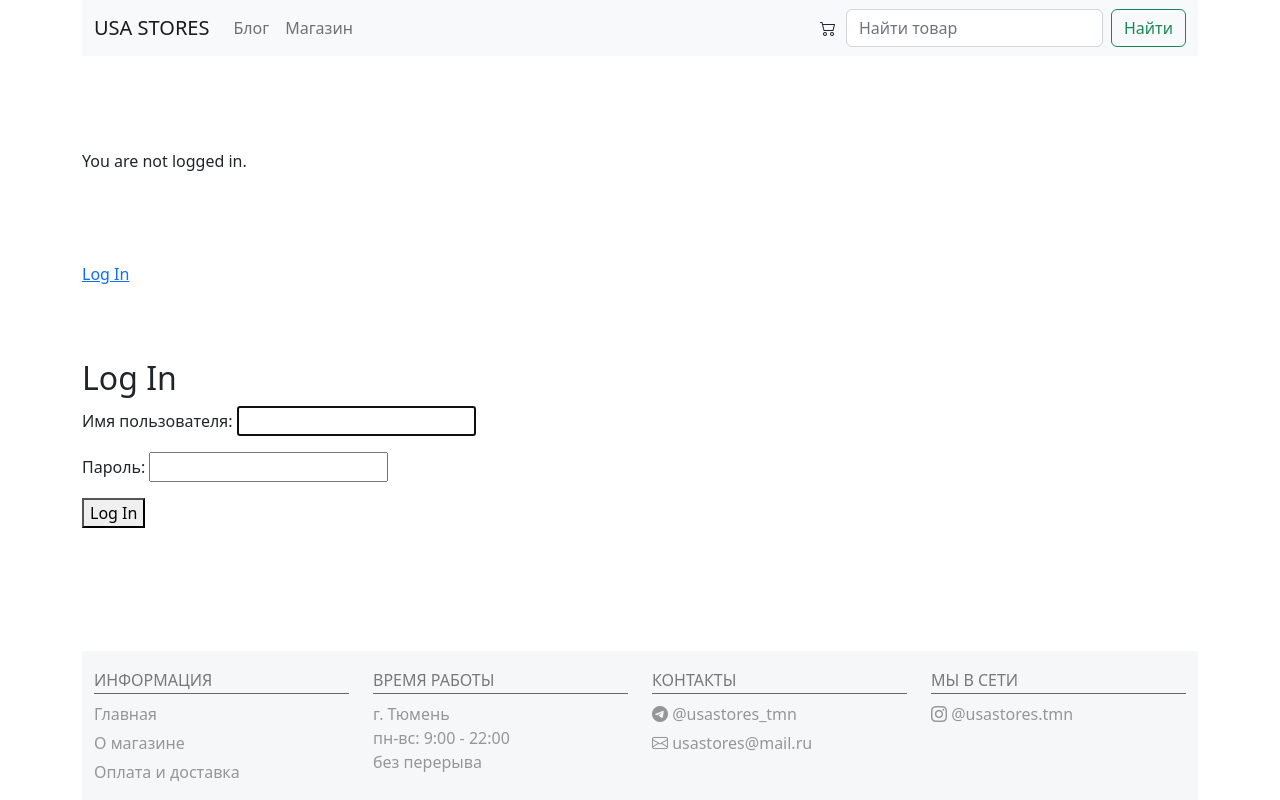
After one commit to Anonym26/usastores, a Django app: page /accounts/login/ in a window 1280 px wide. The commit adds this page. Run offline with Django 4.2, Linux system fonts and the light colour scheme; some libraries are stand-ins or nearby versions.

Commit message:
добавлена аутентификация пользователей

```diff
--- a/usastores/blog/views.py
+++ b/usastores/blog/views.py
@@ -8,7 +8,6 @@ class BlogHome(DataMixin, ListView):
     model = Blog  # ссылается на модель Blog
     template_name = 'blog/index.html'  # прописываем путь
     context_object_name = 'posts'  # для использования в шаблоне
-
 
     def get_context_data(self, *, object_list=None, **kwargs):
         """Формирует динамический и статический контекст, который передается в шаблон"""
--- a/usastores/shop/urls.py
+++ b/usastores/shop/urls.py
@@ -1,3 +1,4 @@
+from django.contrib.auth import login
 from django.urls import path
 
 from .views import *
--- a/usastores/templates/base.html
+++ b/usastores/templates/base.html
@@ -56,6 +56,7 @@
                                 {% endif %}
                             {% endwith %}
                         </div>
+
                         <!-- Search -->
                         <form class="d-flex" role="search">
                             <input class="form-control me-2" type="search" placeholder="Найти товар" aria-label="Search">
@@ -65,6 +66,14 @@
                 </div>
             </nav>
         </header>
+        <!-- Приветствие пользователя -->
+        {% if user.is_authenticated %}
+            <p>Hi {{ user.username }}!</p>
+            <p><a href="{% url 'logout' %}">Log out</a></p>
+        {% else %}
+            <p>You are not logged in.</p>
+            <a href="{% url 'login' %}">Log In</a>
+        {% endif %}
 
         <!-- JavaScript Bundle with Popper -->
         <script src="https://cdn.jsdelivr.net/npm/bootstrap@5.2.2/dist/js/bootstrap.bundle.min.js"
--- /dev/null
+++ b/usastores/templates/registration/login.html
@@ -0,0 +1,11 @@
+{% extends 'base.html' %} &nbsp;{% block content %}
+
+<h2>Log In</h2>
+<!-- Форма входа -->
+<form method="post">
+    {% csrf_token %}
+    {{ form.as_p }}
+    <button type="submit">Log In</button>
+</form>
+
+{% endblock content %}
--- a/usastores/usastores/settings.py
+++ b/usastores/usastores/settings.py
@@ -148,3 +148,8 @@ MEDIA_ROOT = os.path.join(BASE_DIR, 'media/')
 
 # ключ для хранения корзины в сессии пользователя
 CART_SESSION_ID = 'cart'
+
+# авторизация пользователей
+LOGIN_REDIRECT_URL = 'home'
+
+LOGOUT_REDIRECT_URL = 'home'
--- a/usastores/usastores/urls.py
+++ b/usastores/usastores/urls.py
@@ -14,6 +14,7 @@ Including another URLconf
     2. Add a URL to urlpatterns:  path('blog/', include('blog.urls'))
 """
 from django.contrib import admin
+from django.contrib.auth import login
 from django.urls import path, include
 from django.conf.urls.static import static
 from django.conf import settings
@@ -23,6 +24,7 @@ urlpatterns = [
     path('cart/', include('cart.urls', namespace='cart')),
     path('orders/', include('orders.urls', namespace='orders')),
     path('blog/', include('blog.urls')),
+    path('accounts/', include('django.contrib.auth.urls')),
     path('', include('shop.urls', namespace='shop')),
 ]
 
```
